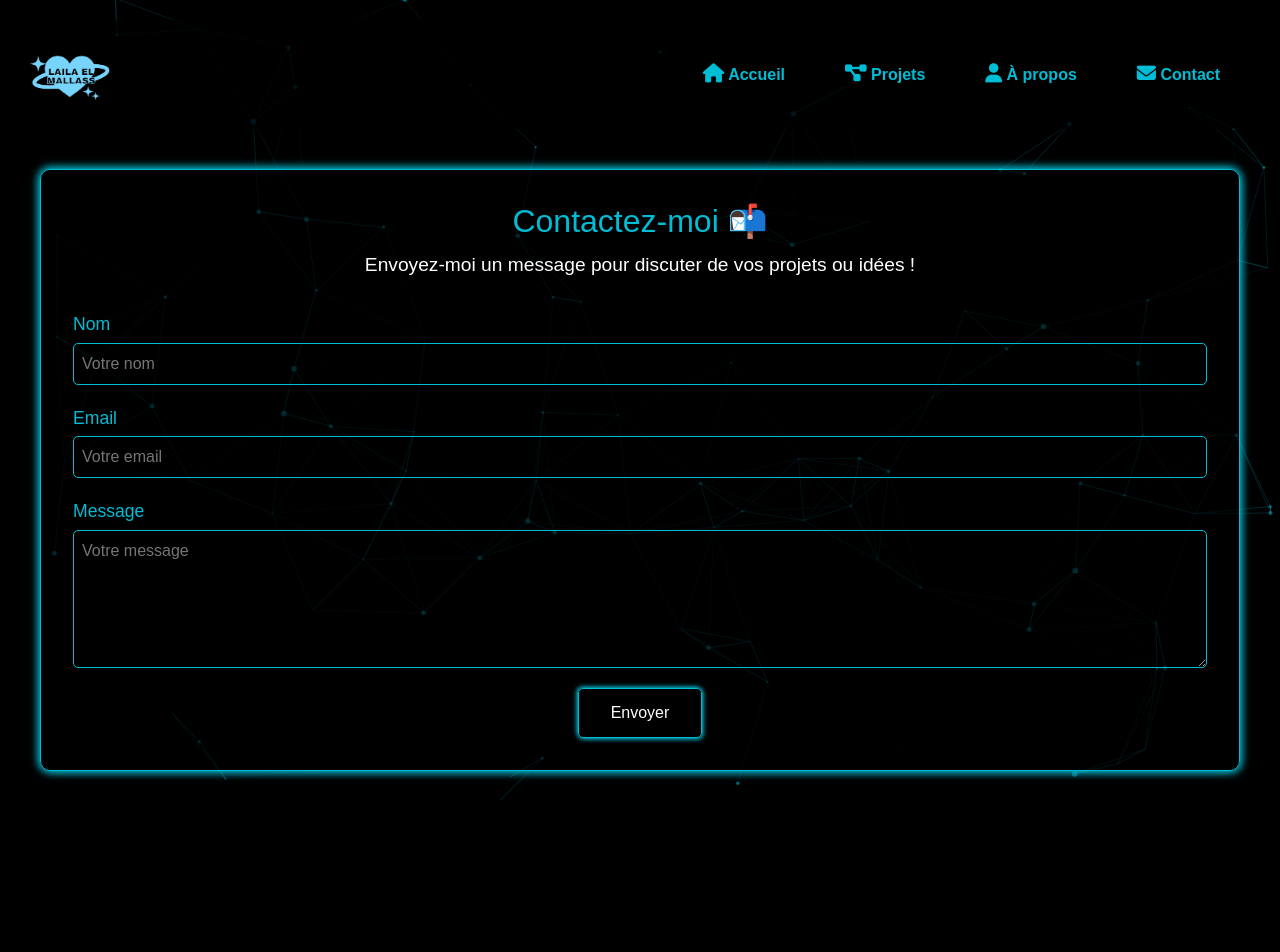
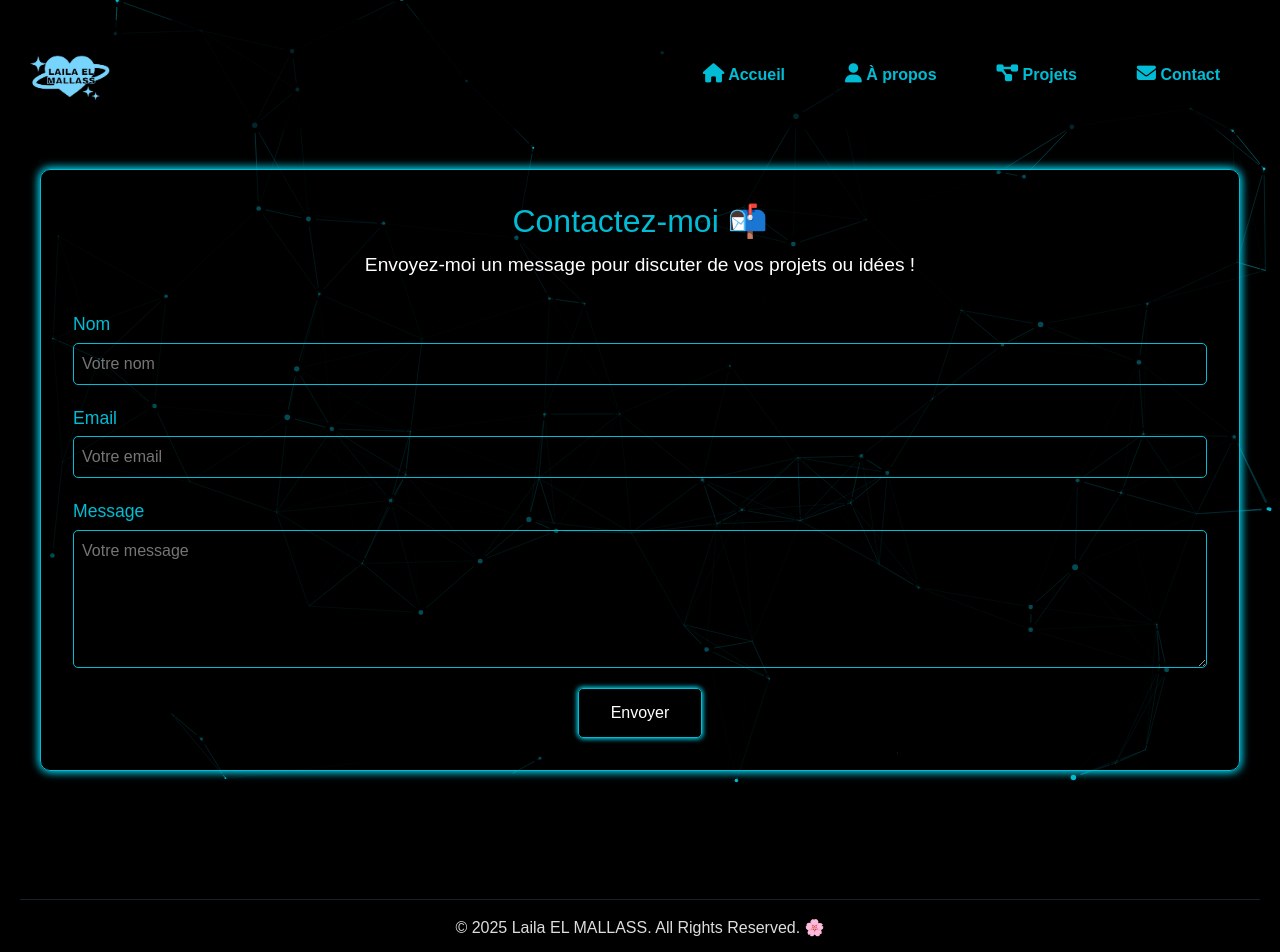
Before and after one commit to LailaElmallass/My-protfolio, a React (Vite) app: page /contact in a window 1280 px wide. Shown: the top 952 px of the page. Before the commit the page ends 831 px from the top, so only its background shows below. Built offline with nearby package versions, Linux system fonts and the light colour scheme.

Commit message:
website icon+ footer

```diff
--- a/index.html
+++ b/index.html
@@ -2,15 +2,10 @@
 <html lang="en">
   <head>
     <meta charset="UTF-8" />
-    <link rel="icon" type="image/svg+xml" href="/vite.svg" />
+    <link rel="icon" type="image/x-icon" href="./src/assets/MyLogo.png"/>
     <meta name="viewport" content="width=device-width, initial-scale=1.0" />
-
-
     <link rel="stylesheet" href="https://cdnjs.cloudflare.com/ajax/libs/font-awesome/6.7.2/css/all.min.css" integrity="sha512-Evv84Mr4kqVGRNSgIGL/F/aIDqQb7xQ2vcrdIwxfjThSH8CSR7PBEakCr51Ck+w+/U6swU2Im1vVX0SVk9ABhg==" crossorigin="anonymous" referrerpolicy="no-referrer" /><link rel="stylesheet" href="https://cdnjs.cloudflare.com/ajax/libs/font-awesome/6.7.2/css/all.min.css" integrity="sha512-Evv84Mr4kqVGRNSgIGL/F/aIDqQb7xQ2vcrdIwxfjThSH8CSR7PBEakCr51Ck+w+/U6swU2Im1vVX0SVk9ABhg==" crossorigin="anonymous" referrerpolicy="no-referrer" />
     <title>Laila El mallass</title>
-
-
-
 
   </head>
   <body>
@@ -43,12 +38,12 @@
             shape: {
               type: "circle",
               stroke: {
-                width: 0,
+                width: 10,
                 color: "#000000",
               },
             },
             opacity: {
-              value: 0.5,
+              value: 1,
             },
             size: {
               value: 3,
@@ -58,7 +53,7 @@
               enable: true,
               distance: 150,
               color: "#00bcd4",
-              opacity: 0.4,
+              opacity: 0.6,
               width: 1,
             },
             move: {
--- a/src/App.jsx
+++ b/src/App.jsx
@@ -7,7 +7,6 @@ import Contact from "./pages/Contact";
 import Navbar from "./components/Navbar";
 import { Particles } from "@tsparticles/react";
 import { loadSlim } from "@tsparticles/slim"; // Remplace @tsparticles/engine par @tsparticles/slim
-import Footer from "./components/Footer";
 import "bootstrap/dist/css/bootstrap.min.css";
 import "./styles/global.css";
 
@@ -42,11 +41,11 @@ function App() {
       <Navbar />
       <Routes>
         <Route path="/" element={<Home />} />
+        <Route path="/about" element={<About />} />
         <Route path="/projects" element={<Projects />} />
-        <Route path="/about" element={<About />} />
         <Route path="/contact" element={<Contact />} />
       </Routes>
-      <Footer />
+
     </Router>
   );
 }
--- a/src/components/Navbar.jsx
+++ b/src/components/Navbar.jsx
@@ -24,12 +24,13 @@ function Navbar() {
         <Link to="/" onClick={() => setIsOpen(false)} className="nav-link" style={{color:'#00bcd4'}}>
           <i className="fas fa-home"></i> Accueil
         </Link>
+        <Link to="/about" onClick={() => setIsOpen(false)} className="nav-link" style={{color:'#00bcd4'}}>
+          <i className="fas fa-user"></i> À propos
+        </Link>
         <Link to="/projects" onClick={() => setIsOpen(false)} className="nav-link" style={{color:'#00bcd4'}}>
           <i className="fas fa-project-diagram"></i> Projets
         </Link>
-        <Link to="/about" onClick={() => setIsOpen(false)} className="nav-link" style={{color:'#00bcd4'}}>
-          <i className="fas fa-user"></i> À propos
-        </Link>
+
         <Link to="/contact" onClick={() => setIsOpen(false)} className="nav-link" style={{color:'#00bcd4'}}>
           <i className="fas fa-envelope"></i> Contact
         </Link>
--- a/src/pages/Contact.jsx
+++ b/src/pages/Contact.jsx
@@ -1,5 +1,6 @@
 import React, { useState } from "react";
 import "../styles/contact.css";
+import Footer from "../components/Footer";
 
 function Contact() {
   const [formData, setFormData] = useState({
@@ -23,6 +24,7 @@ function Contact() {
   };
 
   return (
+    <div>
     <div className="contact-container">
       <h1>Contactez-moi 📬</h1>
       <p>Envoyez-moi un message pour discuter de vos projets ou idées !</p>
@@ -68,6 +70,12 @@ function Contact() {
         </button>
       </form>
     </div>
+<br /><br /><br /><hr />
+
+<span>
+<p className="text-center" style={{color:"#dddddd"}}>© 2025 Laila EL MALLASS. All Rights Reserved. 🌸</p>
+</span>
+</div>
   );
 }
 
```
